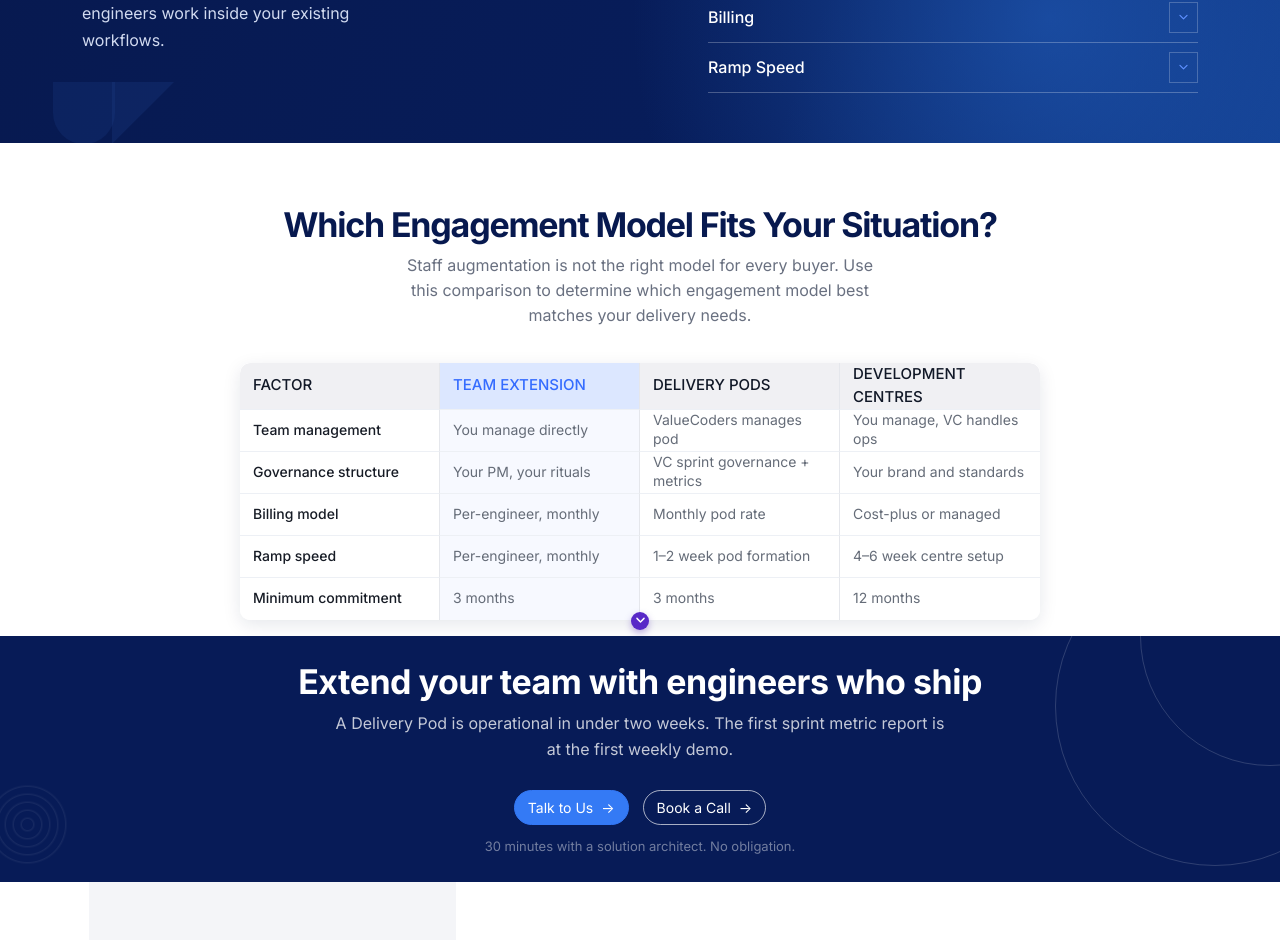
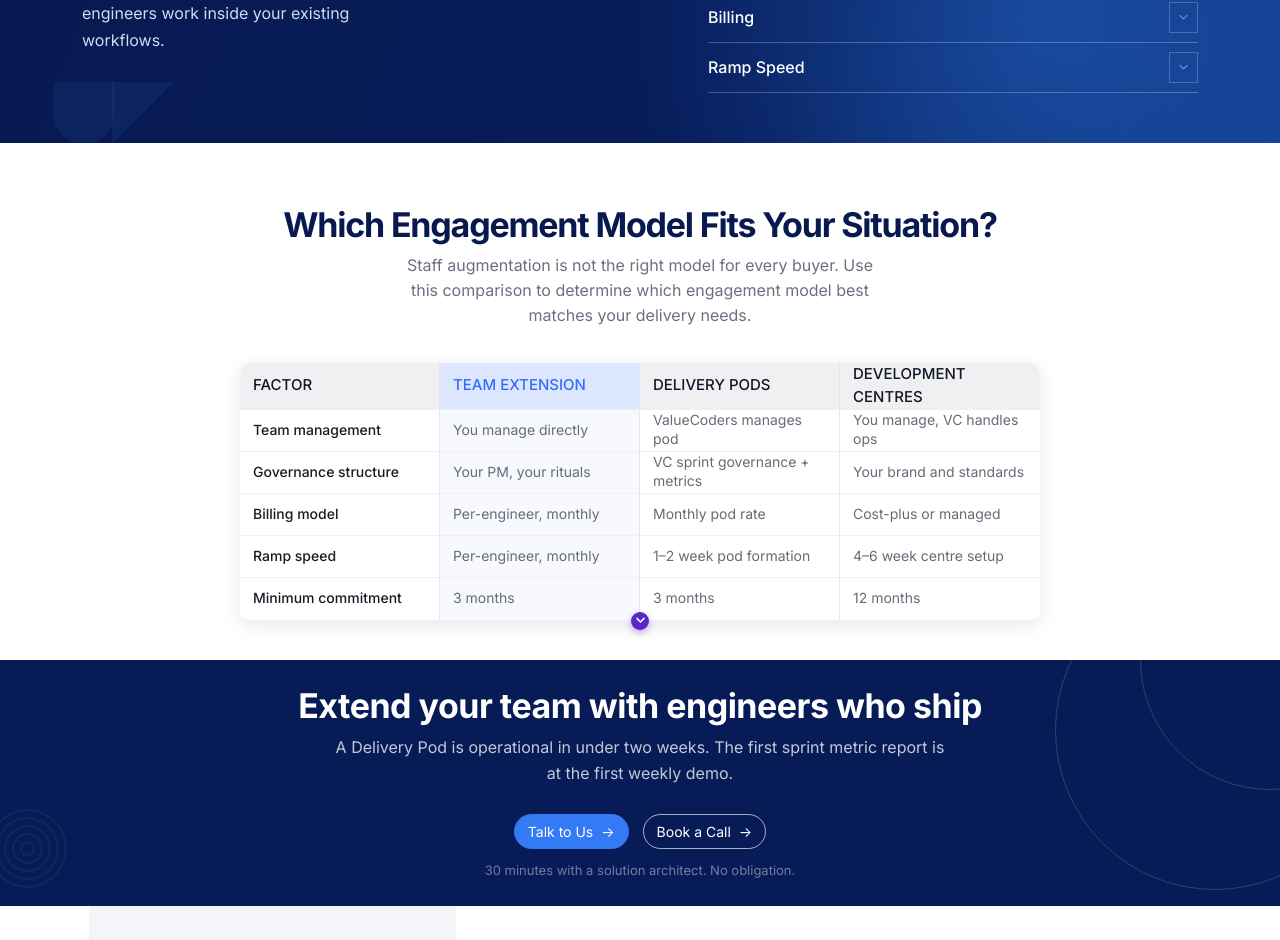
Before and after one commit to prabhatrana666/Assignment-Vinove, a React (Vite) app: page / in a window 1280 px wide. Shown: the part 1547-2487 px from the top of the page. Built offline with nearby package versions, Linux system fonts and the light colour scheme.

Commit message:
How_It_Works Section Start

```diff
--- a/src/components/how_it_works/How.css
+++ b/src/components/how_it_works/How.css
@@ -201,7 +201,7 @@
 ========================================================= */
 
 .how-comparison-section {
-    padding: 63px 0 16px;
+    padding: 63px 0 40px;
     background: #ffffff;
 }
 
```
